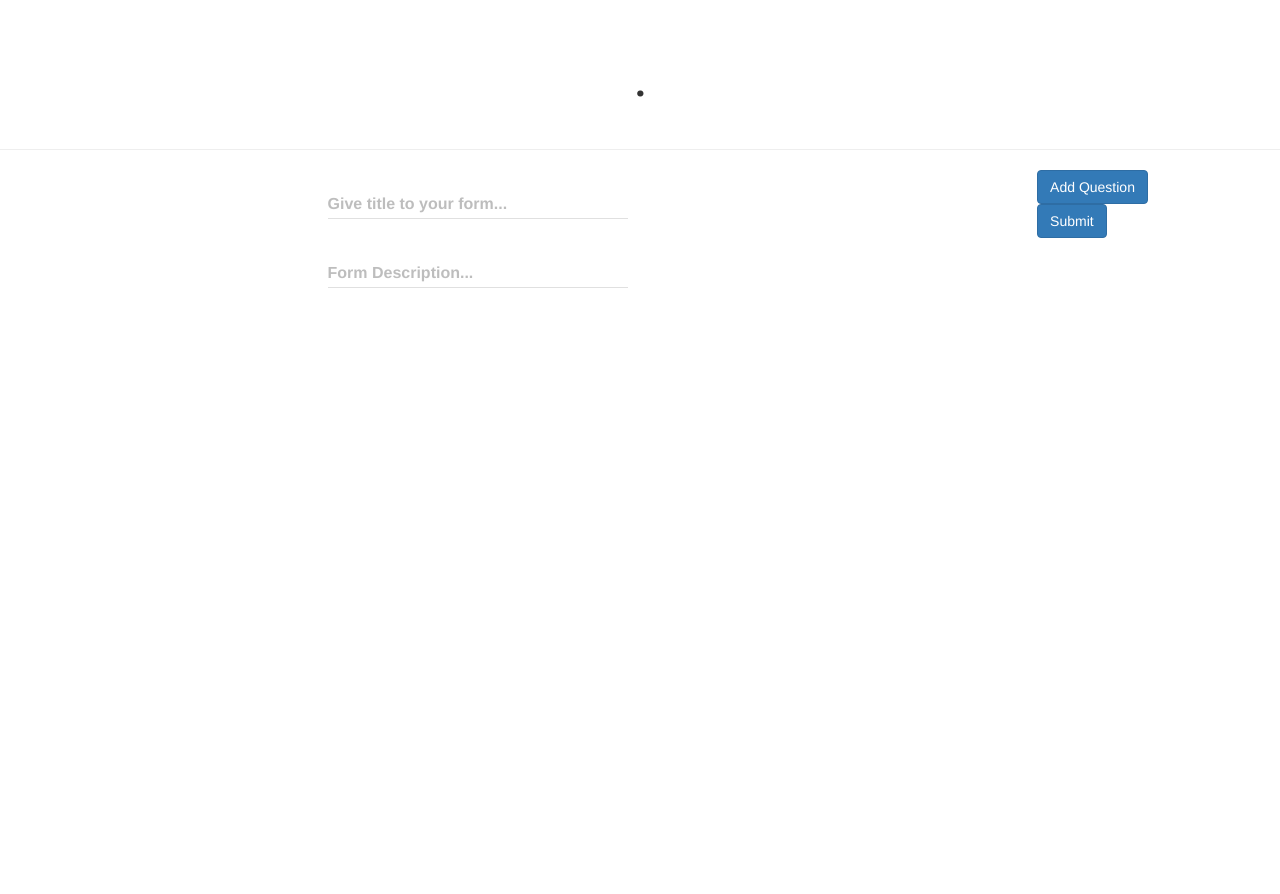
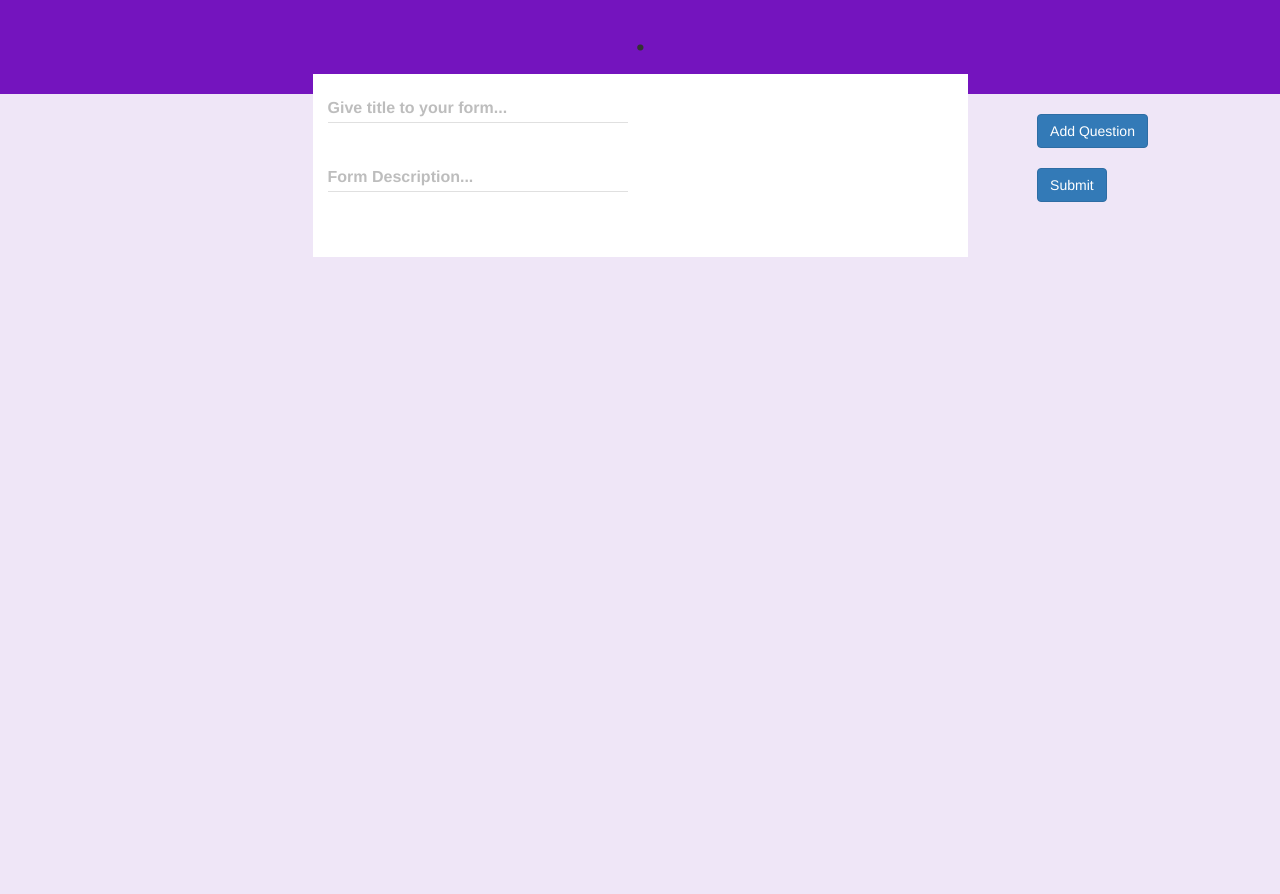
Before and after one commit to manisha2012/My-Google-Form, a Django app: page /GoogleForm/createForm/ in a window 1280 px wide. Before the commit the page ends 288 px from the top, so only its background shows below. Run offline with Django 3.2, Linux system fonts and the light colour scheme; some libraries are stand-ins or nearby versions.

Commit message:
Update myStyle.css

```diff
--- a/GoogleForm/static/GoogleForm/css/myStyle.css
+++ b/GoogleForm/static/GoogleForm/css/myStyle.css
@@ -7,6 +7,11 @@
     padding-top: 30px;
     color: white;
     font-family: "Lucida Grande", "DejaVu Sans", "Bitstream Vera Sans", Verdana, Arial, sans-serif;
+}
+
+.form-header{
+    background-color: #7414BE;
+    margin-top: -30px;
 }
 
 .demo-card-wide.mdl-card {
@@ -22,6 +27,17 @@
   color: #fff;
 }
 
-.index-card{
-    padding:2em;
+.form-container{
+    margin-top: -30px;
+    background-color: #EFE6F7;
+    min-height: 100vh;
 }
+
+.mid-panel{
+    background-color: white;
+    margin-top: -20px;
+}
+
+.rightBar{
+    margin-top: 20px;
+}
```
